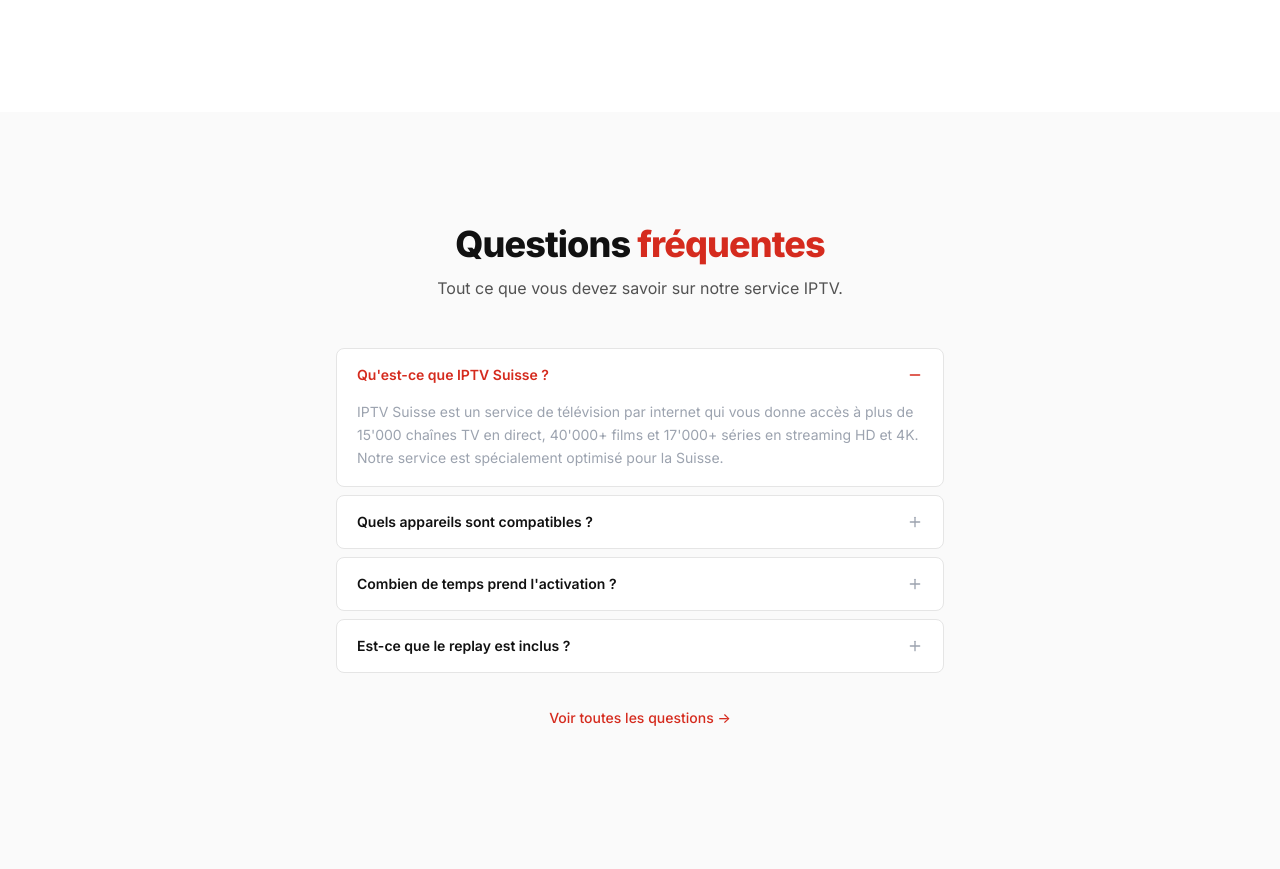
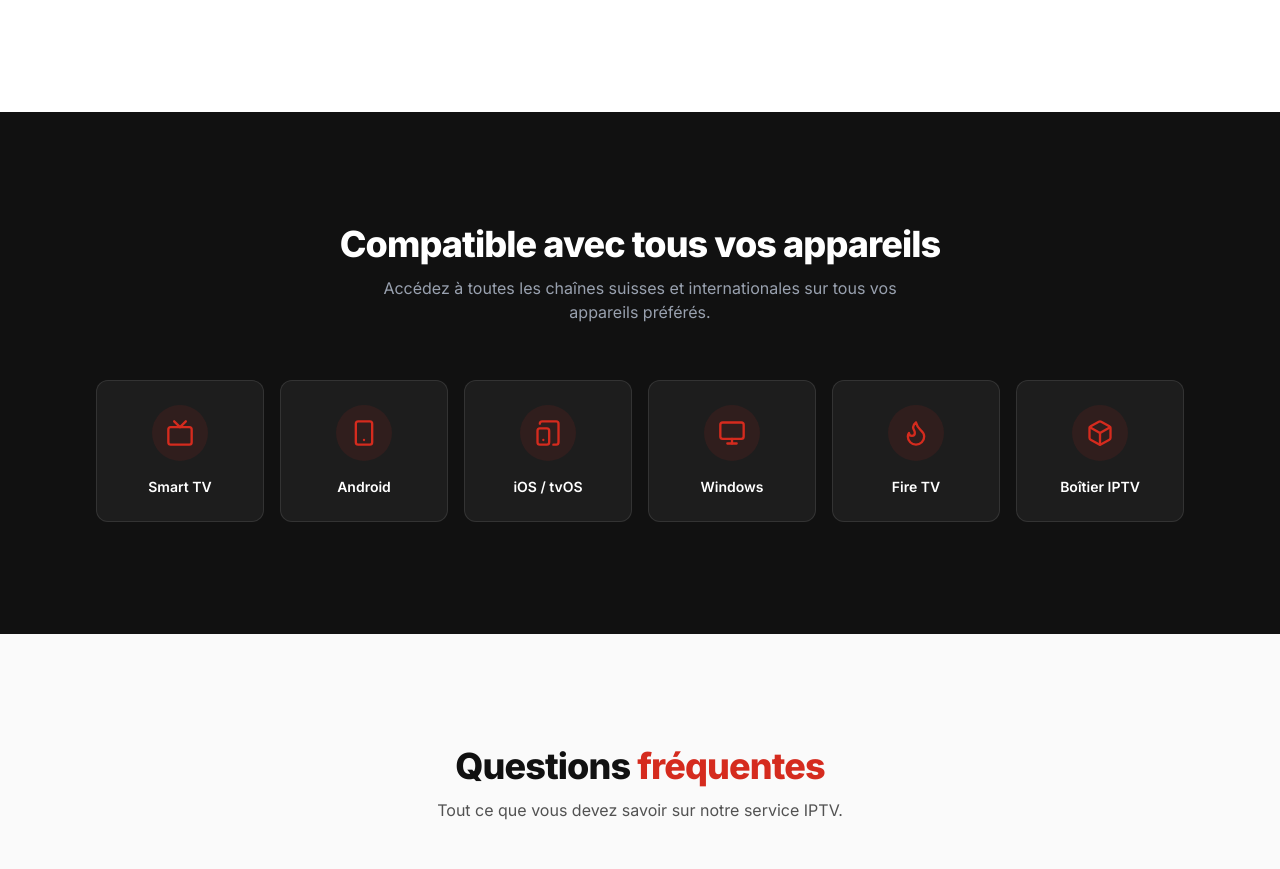
Before and after one commit to TalianeAbdelkarim/suisse, a Next.js app: page /fr in a window 1280 px wide. Shown: the part 4297-5166 px from the top of the page. Built offline with nearby package versions, Linux system fonts and the light colour scheme; no server answers.

Commit message:
feat: add device compatibility section to homepage
Dark section with 6 device cards (Smart TV, Android, iOS/tvOS,
Windows, Fire TV, IPTV Box) placed after testimonials. Includes
French and German translations.

Co-authored-by: Cursor <cursoragent@cursor.com>

```diff
--- a/src/app/[locale]/page.tsx
+++ b/src/app/[locale]/page.tsx
@@ -5,6 +5,7 @@ import WhyUs from '@/components/sections/WhyUs';
 import Pricing from '@/components/sections/Pricing';
 import MultiScreenBanner from '@/components/sections/MultiScreenBanner';
 import Testimonials from '@/components/sections/Testimonials';
+import DeviceCompatibility from '@/components/sections/DeviceCompatibility';
 import FAQ from '@/components/sections/FAQ';
 import CityLinks from '@/components/sections/CityLinks';
 import CTA from '@/components/sections/CTA';
@@ -27,6 +28,7 @@ export default async function HomePage({ params }: Props) {
       <Pricing />
       <MultiScreenBanner />
       <Testimonials />
+      <DeviceCompatibility />
       <FAQ />
       <CityLinks />
       <CTA />
--- /dev/null
+++ b/src/components/sections/DeviceCompatibility.tsx
@@ -0,0 +1,54 @@
+'use client';
+
+import { useTranslations } from 'next-intl';
+import { motion } from 'framer-motion';
+import { Tv, Smartphone, Monitor, Flame, TabletSmartphone, Box } from 'lucide-react';
+
+const DEVICES = [
+  { key: 'smarttv', icon: Tv },
+  { key: 'android', icon: Smartphone },
+  { key: 'ios', icon: TabletSmartphone },
+  { key: 'windows', icon: Monitor },
+  { key: 'firetv', icon: Flame },
+  { key: 'iptv_box', icon: Box },
+] as const;
+
+export default function DeviceCompatibility() {
+  const t = useTranslations('devices');
+
+  return (
+    <section className="py-20 lg:py-28 bg-surface-dark">
+      <div className="max-w-6xl mx-auto px-5 sm:px-8">
+        <motion.div
+          initial={{ opacity: 0, y: 16 }}
+          whileInView={{ opacity: 1, y: 0 }}
+          viewport={{ once: true }}
+          className="text-center mb-14"
+        >
+          <h2 className="text-3xl sm:text-4xl font-extrabold text-white tracking-tight mb-3">
+            {t('title')}
+          </h2>
+          <p className="text-gray-400 max-w-xl mx-auto">{t('subtitle')}</p>
+        </motion.div>
+
+        <div className="grid grid-cols-2 sm:grid-cols-3 lg:grid-cols-6 gap-4">
+          {DEVICES.map(({ key, icon: Icon }, i) => (
+            <motion.div
+              key={key}
+              initial={{ opacity: 0, y: 16 }}
+              whileInView={{ opacity: 1, y: 0 }}
+              viewport={{ once: true }}
+              transition={{ delay: i * 0.06 }}
+              className="group flex flex-col items-center gap-4 rounded-xl bg-white/5 border border-white/10 p-6 hover:bg-white/10 hover:border-swiss-red/30 transition-all"
+            >
+              <div className="w-14 h-14 rounded-full bg-swiss-red/10 flex items-center justify-center group-hover:bg-swiss-red/20 transition-colors">
+                <Icon className="w-7 h-7 text-swiss-red" />
+              </div>
+              <span className="text-sm font-semibold text-white">{t(key)}</span>
+            </motion.div>
+          ))}
+        </div>
+      </div>
+    </section>
+  );
+}
--- a/src/i18n/messages/de.json
+++ b/src/i18n/messages/de.json
@@ -134,6 +134,16 @@
         "answer": "Standard-Abonnements ermöglichen die Nutzung auf 1 Gerät gleichzeitig. Für die gleichzeitige Nutzung auf mehreren Bildschirmen, schauen Sie sich unsere Multi-Screen-Angebote an."
       }
     ]
+  },
+  "devices": {
+    "title": "Kompatibel mit all Ihren Geräten",
+    "subtitle": "Greifen Sie auf alle Schweizer und internationalen Kanäle auf all Ihren Lieblingsgeräten zu.",
+    "smarttv": "Smart TV",
+    "android": "Android",
+    "ios": "iOS / tvOS",
+    "windows": "Windows",
+    "firetv": "Fire TV",
+    "iptv_box": "IPTV-Box"
   },
   "cta": {
     "title": "Bereit loszulegen?",
--- a/src/i18n/messages/fr.json
+++ b/src/i18n/messages/fr.json
@@ -134,6 +134,16 @@
         "answer": "Les abonnements standard permettent l'utilisation sur 1 appareil à la fois. Pour un usage sur plusieurs écrans simultanés, consultez nos offres multi-écrans."
       }
     ]
+  },
+  "devices": {
+    "title": "Compatible avec tous vos appareils",
+    "subtitle": "Accédez à toutes les chaînes suisses et internationales sur tous vos appareils préférés.",
+    "smarttv": "Smart TV",
+    "android": "Android",
+    "ios": "iOS / tvOS",
+    "windows": "Windows",
+    "firetv": "Fire TV",
+    "iptv_box": "Boîtier IPTV"
   },
   "cta": {
     "title": "Prêt à commencer ?",
```
